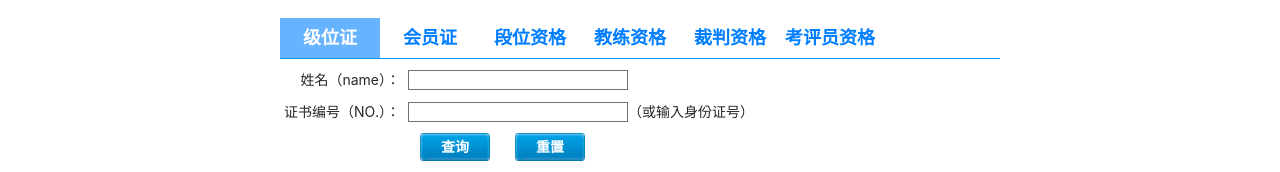
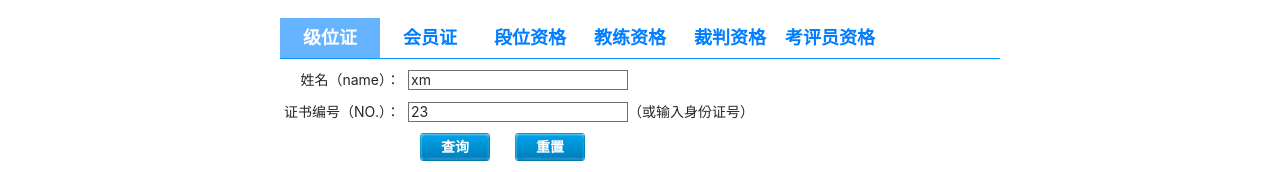
Before and after one commit to feigebaobei/reactofwebsite, a React (Create React App) app: page / in a window 1280 px wide. Shown: the part 332-504 px from the top of the page. Built offline with nearby package versions, Linux system fonts and the light colour scheme.

Commit message:
feat(query): 可清空

```diff
--- a/src/pages/Query/index.js
+++ b/src/pages/Query/index.js
@@ -1,5 +1,7 @@
 import './index.css';
-import {useState} from 'react'
+import {useState,
+  useRef
+} from 'react'
 import api from '../../utils/api'
 
 let buttonList = [
@@ -12,10 +14,12 @@ let buttonList = [
 ]
 
 let {log} = console // for test
-function App() {
+function Query() {
   let [buttonActive, setButtonActive] = useState('10')
-  let [number, setNumber] = useState('')
-  let [name, setName] = useState('')
+  let [number, setNumber] = useState('23')
+  let [name, setName] = useState('xm')
+  let nameRef = useRef()
+  let numberRef = useRef()
 
 
   let buttonActiveHandler = (v) => {
@@ -38,12 +42,18 @@ function App() {
     // e.preventDefault()
     e.stopPropagation()
     // log('resetClickHandler')
-    // setName('')
+    setName('')
+    setNumber('')
+    nameRef.current.value = ''
+    numberRef.current.value = ''
   }
   let numberInputHandler = (e) => {
     e.preventDefault()
     e.stopPropagation()
     setNumber(e.target.value)
+  }
+  let nameChangeHandler = (e) => {
+    setName(e.target.value)
   }
 
   return (
@@ -63,11 +73,19 @@ function App() {
           <div className="formContBox">
             <div className="formItemBox">
               <label className="label">姓名（name）：</label>
-              <input className="formInput" type="text" name="name" id="name" required defaultValue={name} />
+              <input className="formInput" type="text" name="name" id="name"
+                ref={nameRef}
+                required
+                onChange={nameChangeHandler}
+                defaultValue={name} />
             </div>
             <div className="formItemBox">
               <label className="label">证书编号（NO.）：</label>
-              <input className="formInput" type="text" name="cardId" id="cardId" required defaultValue={number} onInput={numberInputHandler} />
+              <input className="formInput" type="text" name="cardId" id="cardId"
+              required
+              ref={numberRef}
+              defaultValue={number}
+              onInput={numberInputHandler} />
               <span>（或输入身份证号）</span>
             </div>
           </div>
@@ -87,4 +105,4 @@ function App() {
   );
 }
 
-export default App;
+export default Query;
```
